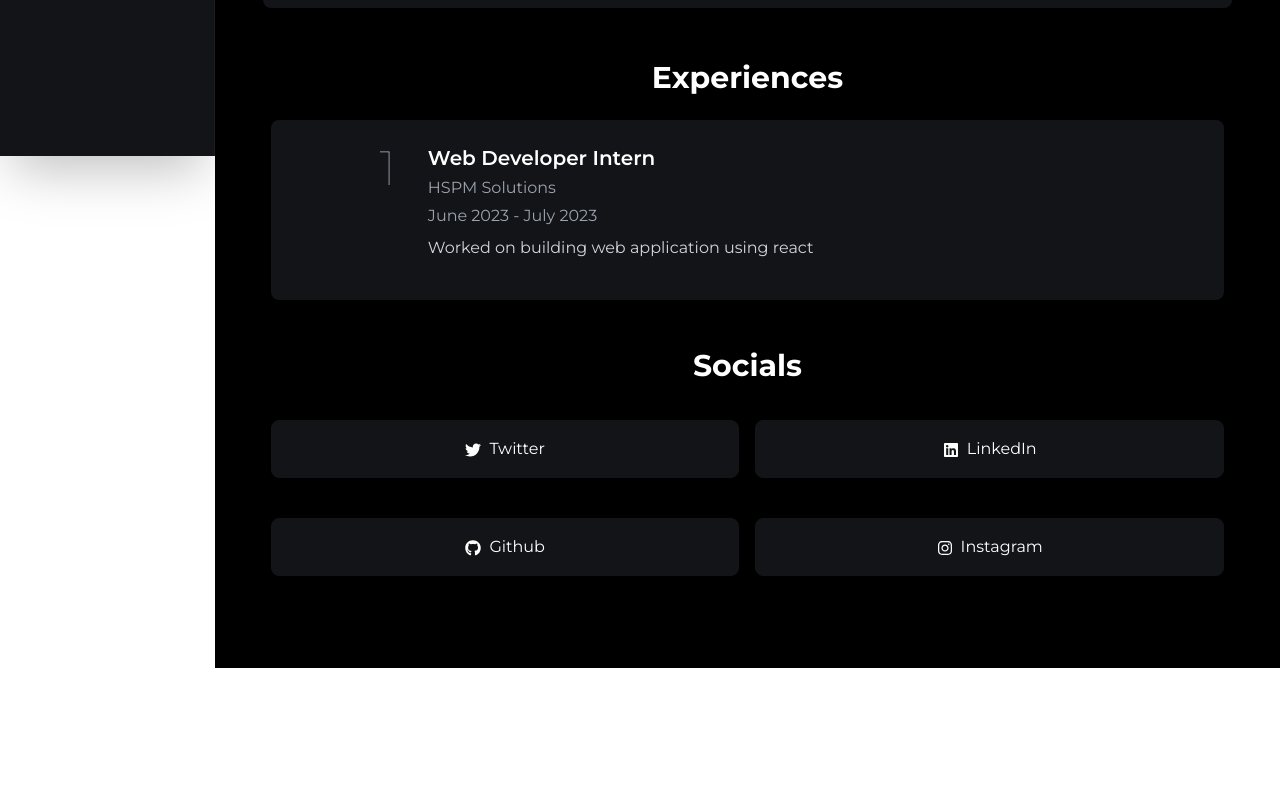
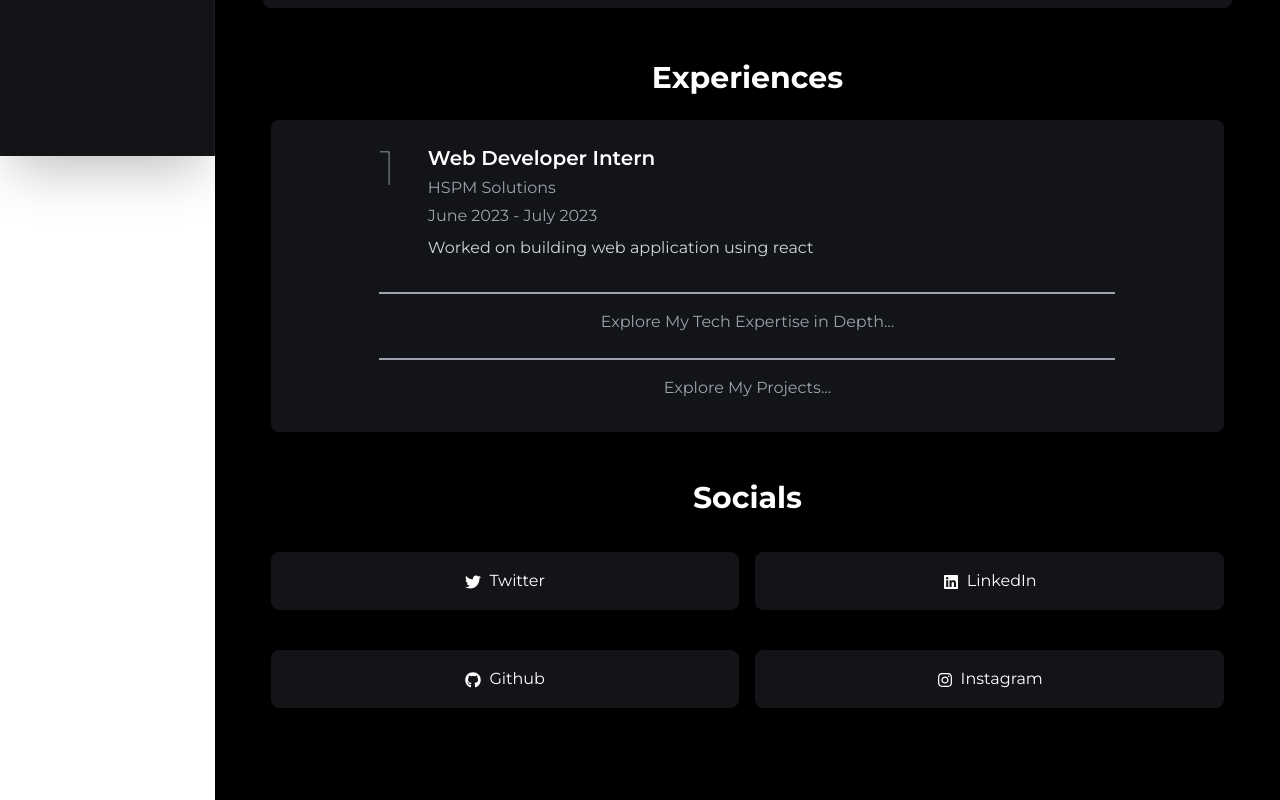
Before and after one commit to Sathyam1020/portfolio, a Next.js app: page / in a window 1280 px wide. Shown: the part 644-1444 px from the top of the page. Before the commit the page ends 1312 px from the top, so only its background shows below. Built offline with nearby package versions, Linux system fonts and the light colour scheme.

Commit message:
Minor ui changes

```diff
--- a/src/components/ExperienceSection.tsx
+++ b/src/components/ExperienceSection.tsx
@@ -1,5 +1,6 @@
 import React from 'react';
 import {experiences} from "@/constants/exp";
+import Link from 'next/link';
 
 const ExperienceSection = () => {
   return (
@@ -18,6 +19,19 @@ const ExperienceSection = () => {
             </div>
           </div>
         ))}
+       <div className='border-b-2 border-gray-400 p-2'></div>
+        <Link href='techs'>
+          <div className='mt-2 p-2 cursor-pointer'>
+            <p className='text-gray-400 text-center hover:text-white transition-all duration-300'>Explore My Tech Expertise in Depth...</p>
+          </div>
+        </Link>
+        <div className='border-b-2 border-gray-400 p-2'></div>
+        <Link href='projects'>
+          <div className='mt-2 p-2 cursor-pointer'>
+            <p className='text-gray-400 text-center hover:text-white transition-all duration-300'>Explore My Projects...</p>
+          </div>
+        </Link>
+
       </div>
     </section>
   );
--- a/src/components/Socials.tsx
+++ b/src/components/Socials.tsx
@@ -23,7 +23,7 @@ const Socials = () => {
         return (
           <div key={data.id}>
             <a href={data.link} target="_blank" rel="noopener noreferrer">
-              <div className="text-white text-center bg-[#121417] border border-[#121417] px-6 py-4 rounded-lg shadow-md cursor-pointer my-3 hover:bg-black hover:border-white transition-all duration-200">
+              <div className="text-white text-center bg-[#121417] border border-[#121417] px-6 py-4 rounded-lg shadow-md cursor-pointer my-3 hover:bg-black hover:border-white transition-all duration-300">
                 <SocialIcon className="inline-block mr-2" />
                 {data.title}
               </div>
```
